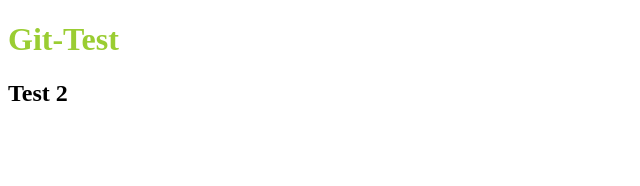
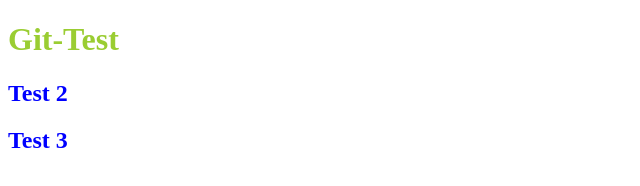
Before and after one commit to anne00022/git_test, a plain HTML site: page index.html in a window 1280 px wide. Shown: the whole page, without its empty margins (0-640 px from the left). Drawn offline with Linux system fonts and the light colour scheme.

Commit message:
Commit 2

```diff
--- a/index.html
+++ b/index.html
@@ -15,6 +15,7 @@
 
     <h2>Test 2</h2>
 
+    <h2>Test 3</h2>
 </body>
 
 </html>
--- a/style.css
+++ b/style.css
@@ -1,3 +1,7 @@
 h1 {
   color: yellowgreen;
 }
+
+h2 {
+  color: blue;
+}
```
